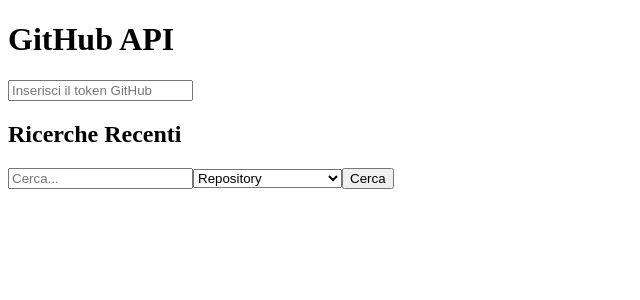
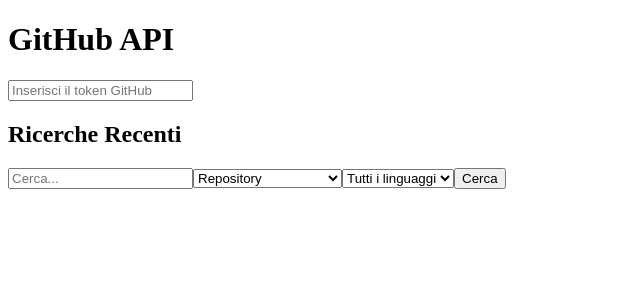
Before and after one commit to danieleBattistelli/github-api, a React (Vite) app: page / in a window 1280 px wide. Shown: the top 300 px of the page, without its empty margins (0-640 px from the left). Built offline with nearby package versions, Linux system fonts and the light colour scheme.

Commit message:
Feat:add language filter

```diff
--- a/src/pages/Home.jsx
+++ b/src/pages/Home.jsx
@@ -22,6 +22,8 @@
     const [authToken, setAuthToken] = useState("");
     // Stato per memorizzare il nome dell'utente autenticato
     const [authenticatedUser, setAuthenticatedUser] = useState("");
+    // Stato per il filtro del linguaggio
+    const [language, setLanguage] = useState(""); // Stato per il filtro del linguaggio
 
     const observerRef = useRef(null); // Ref per l'osservatore dell'intersezione
 
@@ -35,7 +37,7 @@
         setErrorMessage(""); // Resetta il messaggio di errore
         setLoading(true); // Mostra il loader
 
-        const cacheKey = `${searchType}-${searchTerm}-${page}`;
+        const cacheKey = `${searchType}-${searchTerm}-${page}-${language}`;
         if (cache[cacheKey]) {
             // Usa i risultati dalla cache
             setResults(cache[cacheKey]);
@@ -43,9 +45,10 @@
             return;
         }
 
+        const languageFilter = language ? `+language:${language}` : ""; // Aggiungi il filtro linguaggio
         const endpoint =
             searchType === "repositories"
-                ? `https://api.github.com/search/repositories?q=${searchTerm}&page=${page}`
+                ? `https://api.github.com/search/repositories?q=${searchTerm}${languageFilter}&page=${page}`
                 : `https://api.github.com/search/users?q=${searchTerm}&page=${page}`;
 
         const headers = authToken
@@ -109,7 +112,7 @@
         }, 700);
 
         return () => clearTimeout(handler); // Pulisce il timeout precedente
-    }, [searchTerm, searchType, page]); // Aggiungi `page` alle dipendenze
+    }, [searchTerm, searchType, page, language]); // Aggiungi `page` e `language` alle dipendenze
 
     // Effetto per caricare le ricerche recenti dal localStorage all'avvio
     useEffect(() => {
@@ -195,10 +198,11 @@
                             {key}{" "}
                             <button
                                 onClick={() => {
-                                    const [type, term, page] = key.split("-");
+                                    const [type, term, page, lang] = key.split("-");
                                     setSearchType(type);
                                     setSearchTerm(term);
                                     setPage(Number(page));
+                                    setLanguage(lang || ""); // Imposta il linguaggio se presente
                                     setResults(cache[key]);
                                 }}
                             >
@@ -235,6 +239,19 @@
                     <option value="repositories">Repository</option>
                     <option value="users">Utenti/Organizzazioni</option>
                 </select>
+                {/* Selezione del linguaggio */}
+                <select
+                    value={language}
+                    onChange={(e) => setLanguage(e.target.value)}
+                    disabled={searchType === "users"} // Disabilita la select se il tipo di ricerca è "users"
+                >
+                    <option value="">Tutti i linguaggi</option>
+                    <option value="React">React</option>
+                    <option value="Python">Python</option>
+                    <option value="Java">Java</option>
+                    <option value="C#">C#</option>
+                    <option value="PHP">PHP</option>
+                </select>
                 {/* Pulsante per avviare la ricerca */}
                 <button onClick={handleSearch}>Cerca</button>
             </div>
```
